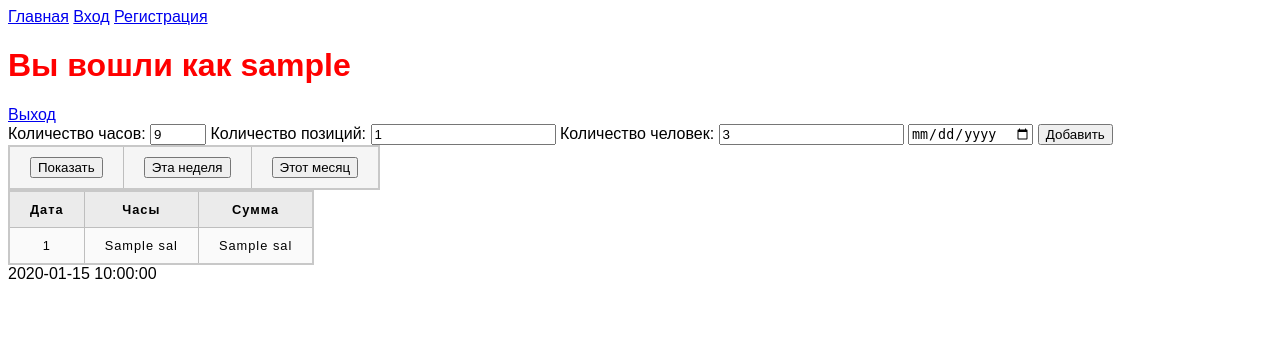
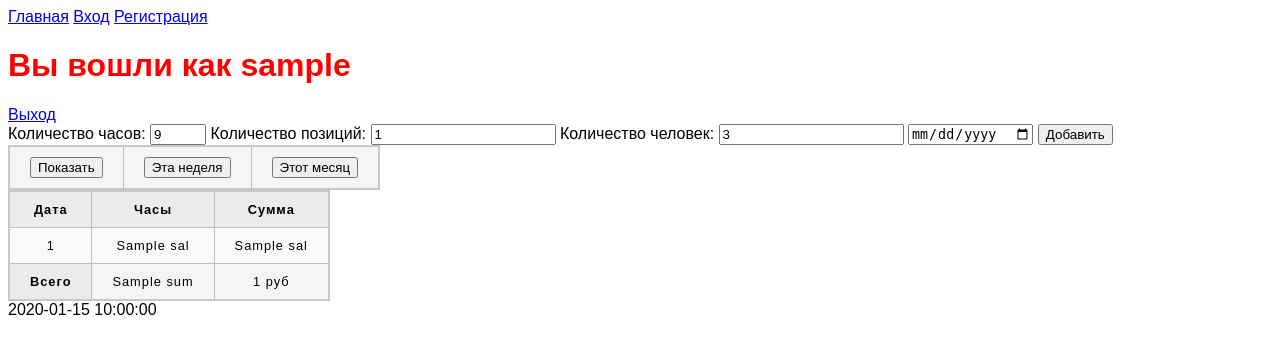
Before and after one commit to sober21/site_salaryProject, a Flask app: template main/templates/dashboard.html in a window 1280 px wide. Shown: the top 354 px of the page. Run offline with Flask 3, Linux system fonts and the light colour scheme; the template is opened without the code that fills it: most values are stand-ins (such as "Sample title", 1, 10 or a date in 2020); parts of the project's set-up code (start-up, migrations or seed data) failed here and were passed over.

Commit message:
Сделано:     Теперь помимо часов и заработка за день отображаются сумма     часов и сумма заработка за неделю и месяц. То есть под     таблицей есть графа "всего", которая складывает значения     выше в таблице для каждого столбца;
Добавить/изменить:
    Добавить вывод данных за прошлый месяц/неделю при нажатии
    на стрелочку(влево/вправо);
    Добавить вывод зарплаты за определенный промежуток времени;
    Проверить работоспособность регистрации;
    Добавить тесты;
    Сделать добавление в базу данных через классы;
    Нормальные названия переменных, функций и т.д.

```diff
--- a/main/app.py
+++ b/main/app.py
@@ -44,7 +44,7 @@ def render_date(dt: str) -> str:
 def salary_of_one_day(h, pos, emp) -> int | float:
     # Считает зарплату за один день и возвращает число
     salary = int(h) * PRICE_OF_HOUR + (int(pos) / int(emp)) * PRICE_OF_POSITION
-    return salary
+    return int(salary)
 
 
 def get_last_date(file: str) -> datetime:
--- a/main/my_database.py
+++ b/main/my_database.py
@@ -105,6 +105,9 @@ create_salary = f"""
 # Удаление таблицы
 # execute_query(connection, 'DROP TABLE salary_users')
 
+# Удаление всех данных из таблицы
+# execute_query(connection, 'DELETE FROM salary_users')
+
 # Все таблицы в базе
 # table = execute_read_query(connection, 'SELECT * FROM sqlite_master where type="table"')# все таблицы
 # for i in table:
@@ -143,9 +146,7 @@ if __name__ == '__main__':
     # print(execute_read_query(connection, 'SELECT date,amount FROM salary_users WHERE username = "misha"'))
     # get_date_and_salary('misha', 'date', 'amount')
 
-    first_day = first_day_week(current_data)
+    # first_day = first_day_week(current_data)
     sal_data = execute_read_query(connection,
-                                  f'SELECT date, hours, salary FROM salary_users WHERE username = "dimapolenov" and '
-                                  f'strftime("%m", date) >= strftime("%m", "now") ORDER BY date DESC')
-    for i in sal_data:
-        print(i)
+                                  f'SELECT SUM(salary) FROM salary_users WHERE username = "dimapolenov"')
+    print(sal_data[0][0])
--- a/main/templates/dashboard.html
+++ b/main/templates/dashboard.html
@@ -47,7 +47,13 @@
         <td>{{ i[1] }}</td>
         <td>{{ i[2] }}</td>
     </tr>
+
     {% endfor %}
+    <tr>
+        <th>Всего</th>
+        <td>{{ sum[0][1] }}</td>
+        <td>{{ sum[0][0] }} руб</td>
+    </tr>
 
     {% endif %}
 </table>
--- a/main/views.py
+++ b/main/views.py
@@ -32,23 +32,31 @@ def index():
 @app.route('/dashboard', methods=['POST', 'GET'])
 def dashboard():
     if request.method == 'POST':
-        sal_today, sal_data = None, None
+        sal_today, sal_data, sum_of_period = None, None, None
         if 'get_salary' in request.form:
             sal_data = execute_read_query(connection,
                                           f'SELECT date,hours,salary FROM salary_users WHERE '
                                           f'username = "{session["username"]}" ORDER BY date ASC')
+            sum_of_period = execute_read_query(connection, f'SELECT SUM(salary), SUM(hours) FROM salary_users WHERE '
+                                                           f'username = "{session["username"]}"')
             sal_data = convert_salary_and_date(sal_data)
         elif 'get_week' in request.form:
             first_day = first_day_week(current_data)
             sal_data = execute_read_query(connection, f'SELECT date, hours, salary FROM salary_users WHERE '
                                                       f'username = "{session["username"]}" and date >= "{first_day}" '
                                                       f'ORDER BY date ASC')
+            sum_of_period = execute_read_query(connection, f'SELECT SUM(salary), SUM(hours) FROM salary_users WHERE '
+                                                           f'username = "{session["username"]}" and date >= "{first_day}"')
+
             sal_data = convert_salary_and_date(sal_data)
         elif 'get_month' in request.form:
             sal_data = execute_read_query(connection, f'SELECT date, hours, salary FROM salary_users '
                                                       f'WHERE username = "{session["username"]}" and '
                                                       f'strftime("%m", date) >= strftime("%m", "now") '
                                                       f'ORDER BY date ASC')
+            sum_of_period = execute_read_query(connection, f'SELECT SUM(salary),SUM(hours) FROM salary_users '
+                                                           f'WHERE username = "{session["username"]}" and '
+                                                           f'strftime("%m", date) >= strftime("%m", "now")')
             sal_data = convert_salary_and_date(sal_data)
         elif 'date' in request.form and 'hours' in request.form and 'positions' in request.form and 'mens' in request.form:
             date = request.form.get('date')
@@ -62,7 +70,7 @@ def dashboard():
             date = render_date(date)
             sal_today = f'{date}: {int(salary)} руб.'
         return render_template('dashboard.html', cur_date=current_data, sal_data=sal_data, sal_today=sal_today,
-                               username=session['username'])
+                               sum=sum_of_period, username=session['username'])
     return render_template('dashboard.html', cur_date=current_data, title='Добавить', username=session['username'])
 
 
```
Also changed, not shown: main/db_main.sqlite.
